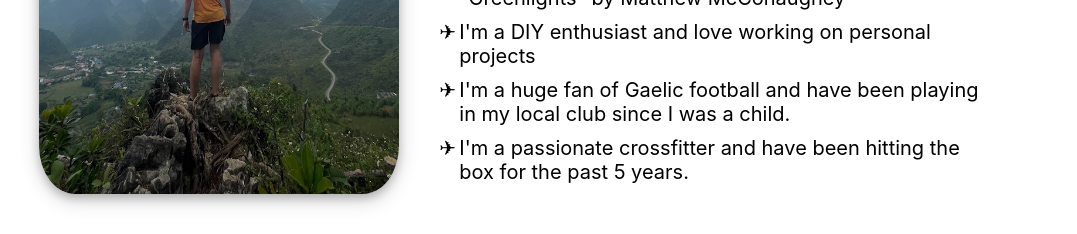
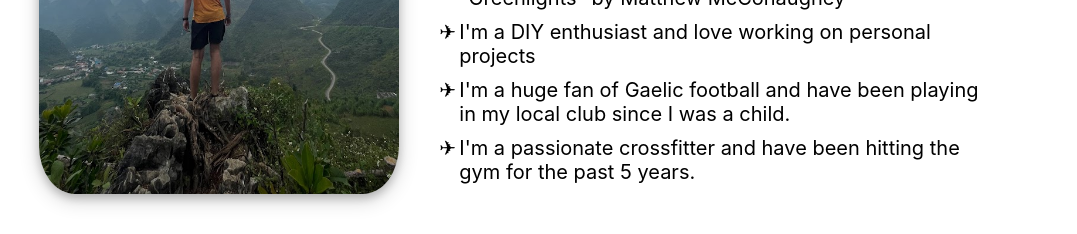
Before and after one commit to johnec123/ReactPersonalWebsite, a React (Create React App) app: page /me in a window 1280 px wide. Shown: the part 1420-1654 px from the top of the page, without its empty margins (151-1228 px from the left). Built offline with nearby package versions, Linux system fonts and the light colour scheme.

Commit message:
Wording update

```diff
--- a/src/main/pages/me/index.tsx
+++ b/src/main/pages/me/index.tsx
@@ -46,7 +46,7 @@ const Me: React.FC = () => {
                 local club since I was a child.
               </li>
               <li>
-                I'm a passionate crossfitter and have been hitting the box for
+                I'm a passionate crossfitter and have been hitting the gym for
                 the past 5 years.
               </li>
             </ul>
```
